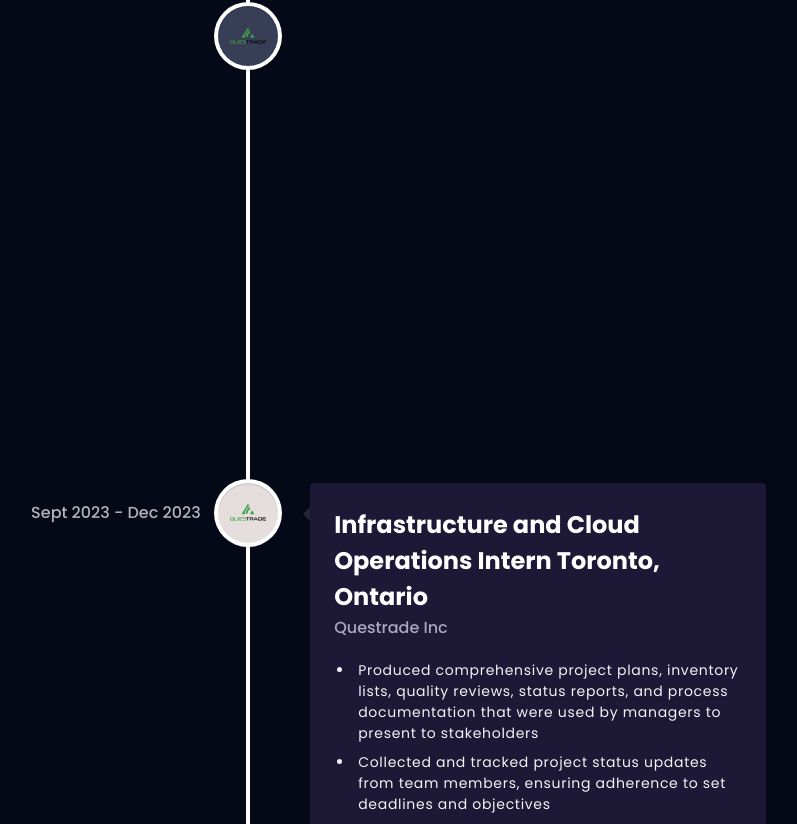
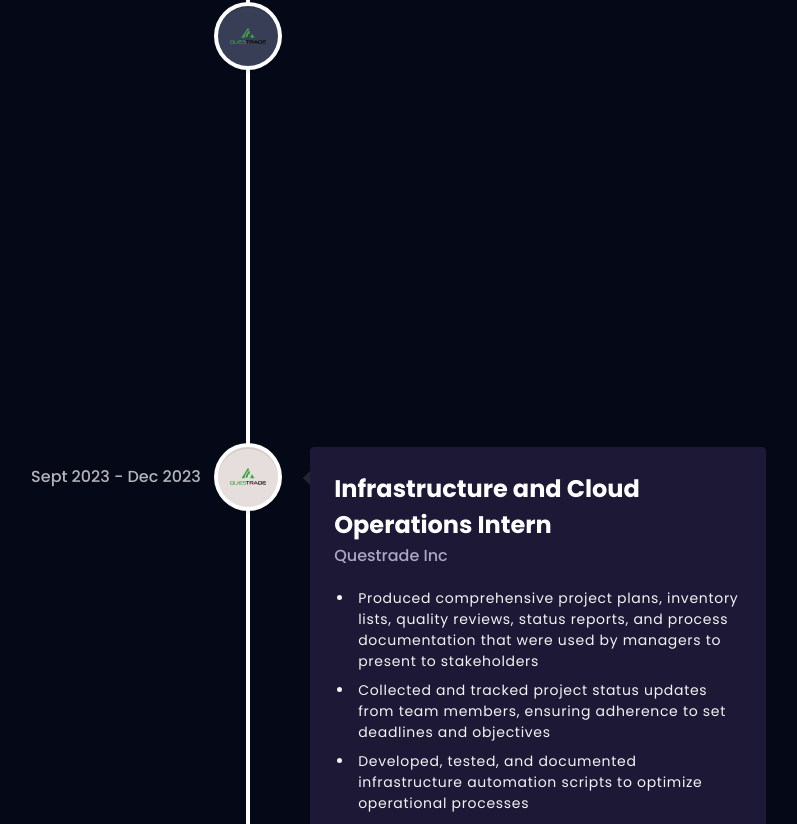
Before and after one commit to amanda383/3dweb, a React (Vite) app: page / in a window 1280 px wide. Shown: the part 2033-2857 px from the top of the page, without its empty margins (392-1189 px from the left). Built offline with nearby package versions, Linux system fonts and the light colour scheme.

Commit message:
updated some formatting

```diff
--- a/src/constants/index.js
+++ b/src/constants/index.js
@@ -154,7 +154,7 @@
 
   const experiences = [
     {
-      title: "Site Reliabilty Engineer Intern Toronto, Ontario",
+      title: "Site Reliabilty Engineer Intern ",
       company_name: "Questrade Inc",
       icon: questrade,
       iconBg: "#383E56",
@@ -166,7 +166,7 @@
       ],
     },
     {
-      title: "Infrastructure and Cloud Operations Intern Toronto, Ontario",
+      title: "Infrastructure and Cloud Operations Intern ",
       company_name: "Questrade Inc",
       icon: questrade,
       iconBg: "#E6DEDD",
```
